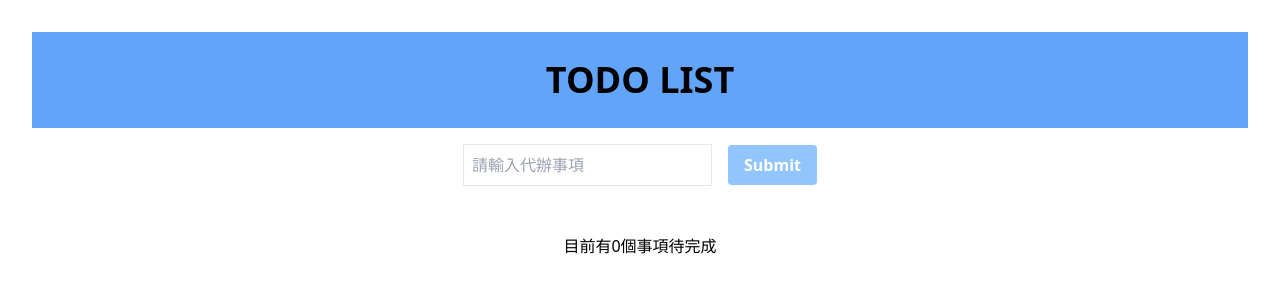
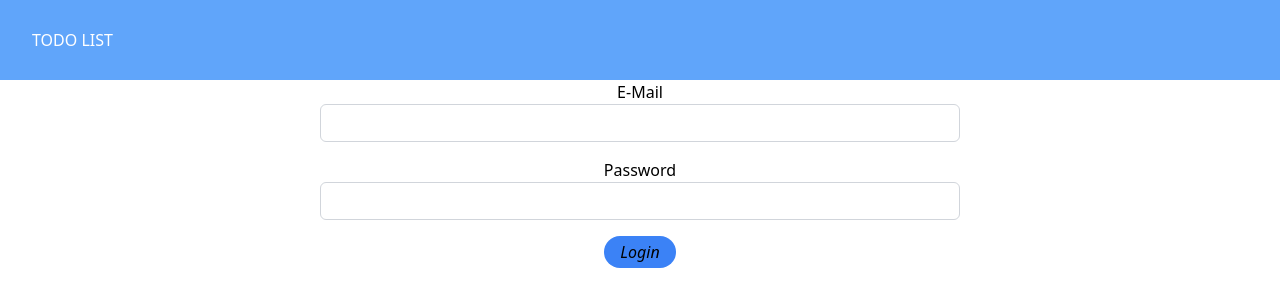
Before and after one commit to jeff0518/practise-todo_list, a React (Vite) app: page / in a window 1280 px wide. Shown: the top 306 px of the page. Built offline with nearby package versions, Linux system fonts and the light colour scheme.

Commit message:
feat: 新增登入頁面

```diff
--- a/src/App.tsx
+++ b/src/App.tsx
@@ -1,30 +1,47 @@
 import { FC, useState } from 'react'
 import './App.css'
-import TodoForm from './components/TodoForm'
-import TodoList from './components/TodoList'
-import Todo from './models/Todo.model'
+import Login from './components/Login'
+import Home from './components/Home'
+import MainHeader from './components/MainHeader/MainHeader'
+// import TodoForm from './components/TodoForm'
+// import TodoList from './components/TodoList'
+// import Todo from './models/Todo.model'
 
 const App:FC = () => {
-  const [todos, setTodos] = useState<Todo[]>([])
-  const [error, setError] = useState<Error>();
+  const [isLoggedIn, setIsLoggedIn] = useState(false);
 
-  const handleAddTodoItem = (inputValue: string) => {
-    setTodos(prevTodos => [...prevTodos, {id: Math.random().toString(), description: inputValue}] )
-  }
+  const loginHandler = (email, password) => {
+    setIsLoggedIn(true);
+  };
 
-  const handleDeleteTodoItem = (todoId: string) => {
-    setTodos(prevTodos => prevTodos.filter(todoItem => todoItem.id !== todoId))
-  }
+  const logoutHandler = () => {
+    setIsLoggedIn(false);
+  };
+  // const [todos, setTodos] = useState<Todo[]>([])
+  // const [error, setError] = useState<Error>();
+
+  // const handleAddTodoItem = (inputValue: string) => {
+  //   setTodos(prevTodos => [...prevTodos, {id: Math.random().toString(), description: inputValue}] )
+  // }
+
+  // const handleDeleteTodoItem = (todoId: string) => {
+  //   setTodos(prevTodos => prevTodos.filter(todoItem => todoItem.id !== todoId))
+  // }
   return (
     <div className="App">
-      <header className='w-full h-24 bg-blue-400 flex justify-center items-center'>
+      <MainHeader isAuthenticated={isLoggedIn} onLogout={logoutHandler} />
+      <main>
+        {!isLoggedIn && <Login onLogin={loginHandler} />}
+        {isLoggedIn && <Home onLogout={logoutHandler} />}
+      </main>
+      {/* <header className='w-full h-24 bg-blue-400 flex justify-center items-center'>
         <div className='test-center text-4xl font-bold'>TODO LIST</div>
       </header>
       <TodoForm handleAddTodoItem={handleAddTodoItem}/>
       <TodoList data={todos} handleDeleteTodoItem={handleDeleteTodoItem}/>
-      <p className='mt-4'>目前有<span className='font-medium'>{todos.length}</span>個事項待完成</p>
+      <p className='mt-4'>目前有<span className='font-medium'>{todos.length}</span>個事項待完成</p> */}
     </div>
-  )
+  );
 }
 
 export default App
--- /dev/null
+++ b/src/components/Home.tsx
@@ -0,0 +1,38 @@
+import React, { FC, useState } from "react";
+import TodoForm from "./TodoForm";
+import TodoList from "./TodoList";
+import Card from "../components/UI/Card";
+
+const Home:FC = (props) => {
+    const [todos, setTodos] = useState<Todo[]>([]);
+    const [error, setError] = useState<Error>();
+
+    const handleAddTodoItem = (inputValue: string) => {
+      setTodos((prevTodos) => [
+        ...prevTodos,
+        { id: Math.random().toString(), description: inputValue },
+      ]);
+    };
+
+    const handleDeleteTodoItem = (todoId: string) => {
+      setTodos((prevTodos) =>
+        prevTodos.filter((todoItem) => todoItem.id !== todoId)
+      );
+    };
+  return (
+    <div className="relative top-12">
+      <Card className="w-11/12 max-w-2xl p-12 mx-auto my-8 text-center">
+        {/* <header className="w-full h-24 bg-blue-400 flex justify-center items-center">
+          <div className="test-center text-4xl font-bold">TODO LIST</div>
+        </header> */}
+        <TodoForm handleAddTodoItem={handleAddTodoItem} />
+        <TodoList data={todos} handleDeleteTodoItem={handleDeleteTodoItem} />
+        <p className="mt-4">
+          目前有<span className="font-medium">{todos.length}</span>個事項待完成
+        </p>
+      </Card>
+    </div>
+  );
+};
+
+export default Home;
--- /dev/null
+++ b/src/components/Login.tsx
@@ -0,0 +1,82 @@
+import React, { useState } from "react";
+import Card from "./UI/Card";
+import Button from "./UI/Button";
+
+const Login = (props) => {
+  const [email, setEmail] = useState("");
+  const [password, setPassword] = useState("");
+  const [emailIsValid, setEmailIsValid] = useState("");
+  const [passwordIsValid, setPasswordIsValid] = useState("");
+  const [formIsValid, setFormIsValid] = useState(false);
+
+  const handleChangeEmail = (event) => {
+    setEmail(event.target.value);
+    setFormIsValid(
+      event.target.value.includes("@") && password.trim().length > 6
+    );
+  };
+
+  const handleChangePassword = (event) => {
+    setPassword(event.target.value);
+    setFormIsValid(
+      event.target.value.trim().length > 6 && email.includes("@")
+    );
+  };
+
+  const handleValidateEmail = () => {
+    setEmailIsValid(email.includes("@"));
+  };
+
+  const handleValidatePassword = () => {
+    setPasswordIsValid(password.trim().length > 6);
+  };
+
+  const handleSubmit = (event) => {
+    event.preventDefault();
+    props.onLogin(email, password);
+  };
+
+  return (
+    <Card classStyle="w-11/12 max-w-2xl p-4 mx-auto my-4">
+      <form onSubmit={handleSubmit}>
+        <div
+          className={`my-4 flex items-stretch flex-col ${
+            emailIsValid === false ? "border-red-500 bg-[#fbdada]" : ""
+          }`}
+        >
+          <label htmlFor="email">E-Mail</label>
+          <input
+            className="flex-3 w-full font-inherit py-1.5 px-2 rounded-md border border-gray-300"
+            type="email"
+            id="email"
+            value={email}
+            onChange={handleChangeEmail}
+            onBlur={handleValidateEmail}
+          />
+        </div>
+        <div
+          className={`my-4 flex items-stretch flex-col ${
+            passwordIsValid === false ? "border-red-500 bg-[#fbdada]" : ""
+          }`}
+        >
+          <label htmlFor="password">Password</label>
+          <input
+            className="flex-3 w-full font-inherit py-1.5 px-2 rounded-md border border-gray-300"
+            type="password"
+            id="password"
+            value={password}
+            onChange={handleChangePassword}
+            onBlur={handleValidatePassword}
+          />
+        </div>
+        <div className="text-center">
+          <Button type="submit" disabled={!formIsValid}>
+            Login
+          </Button>
+        </div>
+      </form>
+    </Card>
+  );
+};
+
+export default Login;
--- /dev/null
+++ b/src/components/MainHeader/MainHeader.tsx
@@ -0,0 +1,16 @@
+import React from "react";
+import Navigation from "./Navigation";
+
+const MainHeader = (props) => {
+  return (
+    <header className="fixed top-0 left-0 w-full h-20 flex justify-between items-center bg-blue-400 px-8">
+      <h1 className="text-white">TODO LIST</h1>
+      <Navigation
+        isLoggedIn={props.isAuthenticated}
+        onLogout={props.onLogout}
+      />
+    </header>
+  );
+};
+
+export default MainHeader;
--- /dev/null
+++ b/src/components/MainHeader/Navigation.module.css
@@ -0,0 +1,43 @@
+.nav ul {
+  list-style: none;
+  margin: 0;
+  padding: 0;
+  display: flex;
+  align-items: center;
+}
+
+.nav li {
+  margin: 0;
+  margin-left: 2rem;
+}
+
+.nav a {
+  text-decoration: none;
+  color: white;
+}
+
+.nav a:hover,
+.nav a:active {
+  color: #f3cafb;
+}
+
+.nav button {
+  font: inherit;
+  background: #f2f6f1;
+  border: 1px solid #f2f6f1;
+  padding: 0.5rem 1.5rem;
+  color: black;
+  cursor: pointer;
+  box-shadow: 0 2px 4px rgba(0, 0, 0, 0.26);
+  border-radius: 20px;
+}
+
+.nav button:focus {
+  outline: none;
+}
+
+.nav button:hover,
+.nav button:active {
+  color: #e55b95;
+  box-shadow: 0 2px 10px rgba(0, 0, 0, 0.26);
+}
--- /dev/null
+++ b/src/components/MainHeader/Navigation.tsx
@@ -0,0 +1,29 @@
+import React from "react";
+
+import classes from "./Navigation.module.css";
+
+const Navigation = (props) => {
+  return (
+    <nav className={classes.nav}>
+      <ul>
+        {props.isLoggedIn && (
+          <li>
+            <a href="/">Users</a>
+          </li>
+        )}
+        {props.isLoggedIn && (
+          <li>
+            <a href="/">Admin</a>
+          </li>
+        )}
+        {props.isLoggedIn && (
+          <li>
+            <button onClick={props.onLogout}>Logout</button>
+          </li>
+        )}
+      </ul>
+    </nav>
+  );
+};
+
+export default Navigation;
```
